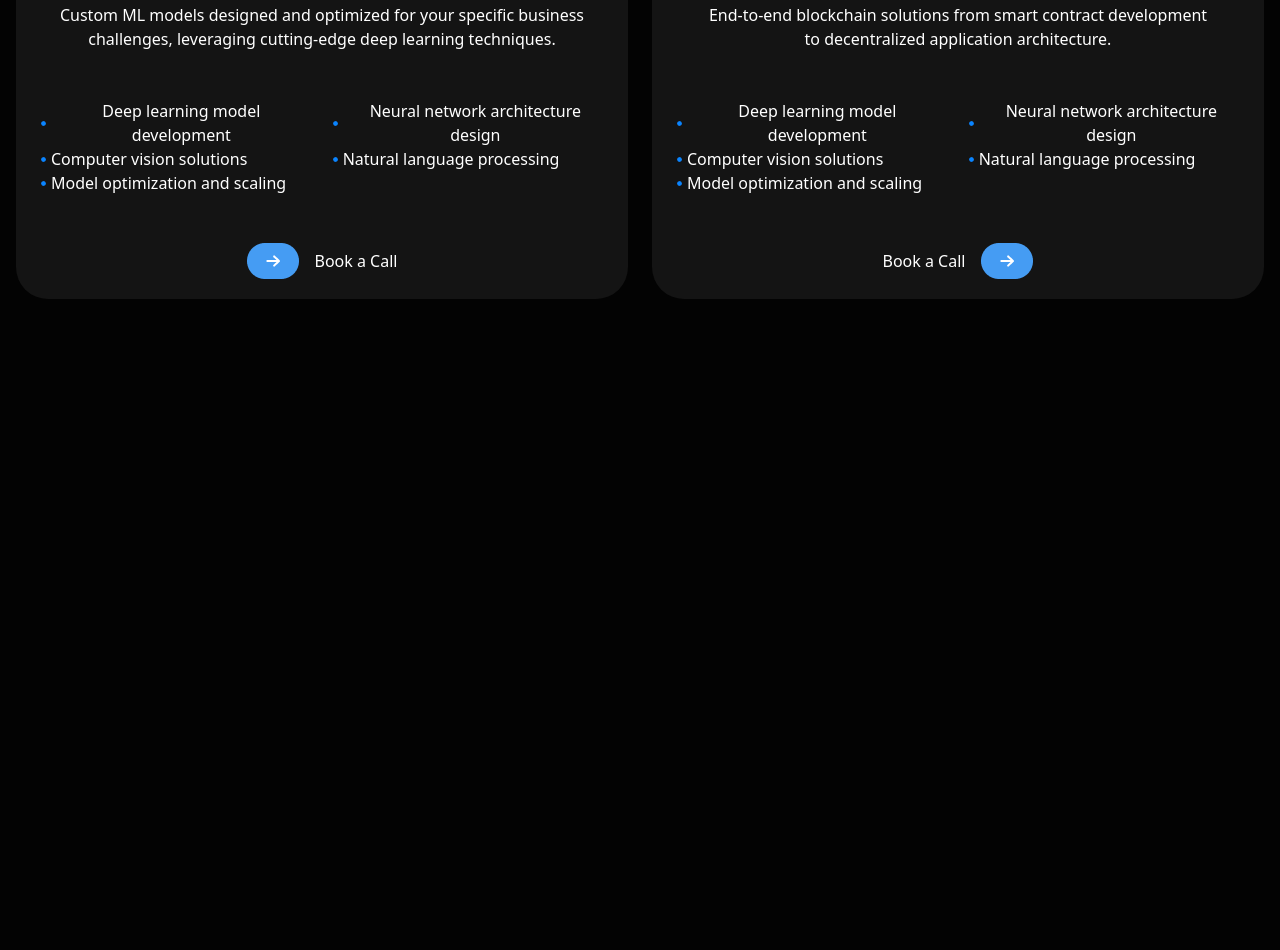
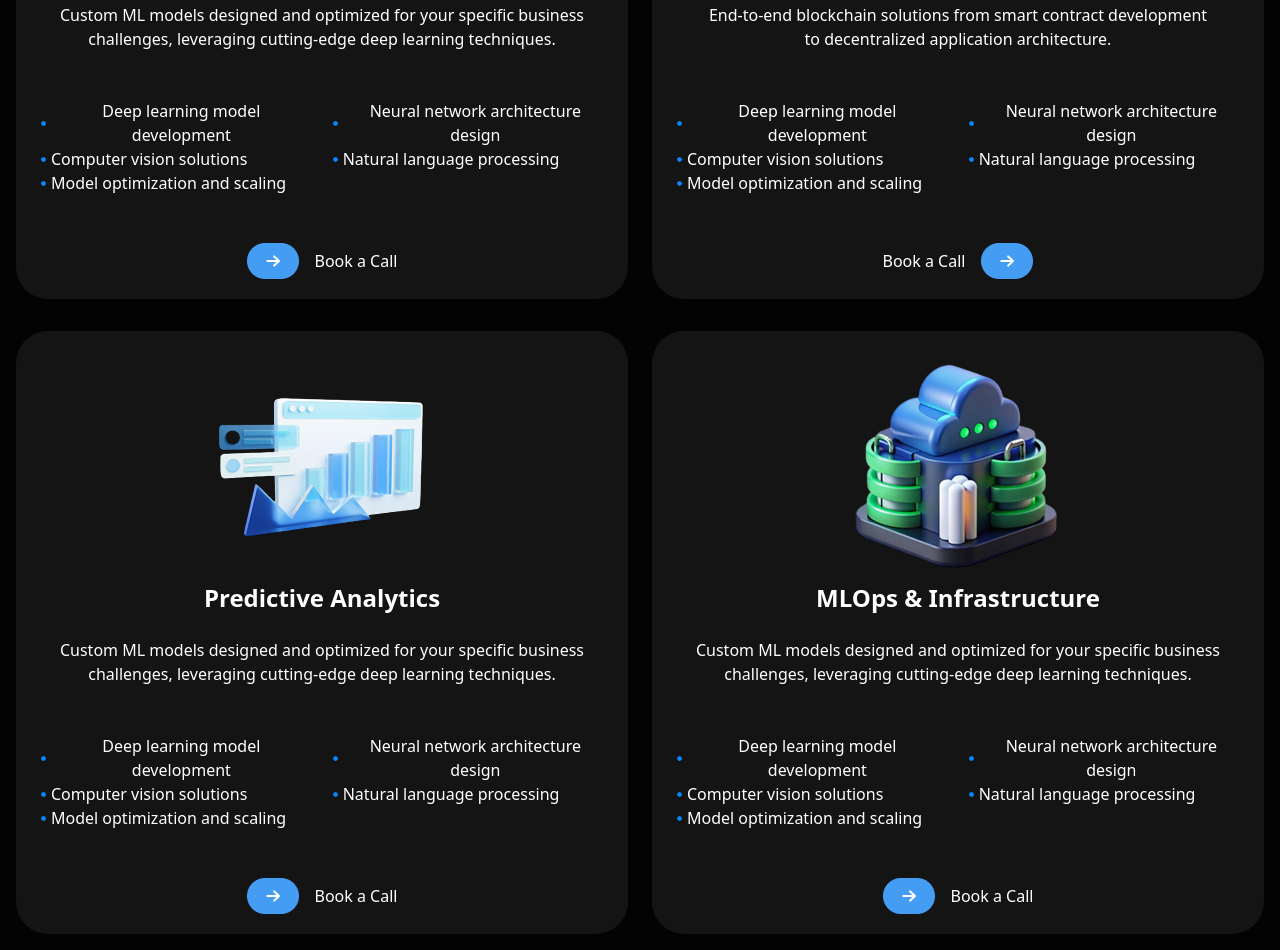
Before and after one commit to numonqalandarov-sketch/git-exam-3-date-24.05.2026, a website: page src/page2.html in a window 1280 px wide. Shown: the part 1238-2188 px from the top of the page. Before the commit the page ends 1553 px from the top, so only its background shows below. Drawn offline with Linux system fonts and the light colour scheme.

Commit message:
section3 page2

```diff
--- a/src/page2.html
+++ b/src/page2.html
@@ -154,5 +154,99 @@
         </div>
       </div>
     </section>
+    <section>
+      <div
+        class="flex flex-col md:flex-row justify-center items-center gap-6 p-4"
+      >
+        <div class="lg:w-160 text-center bg-[#141414] p-5 rounded-4xl w-95">
+          <img class="m-auto" src="./img/72355892508 1 (9).png" alt="" />
+          <p class="font-bold text-2xl">Predictive Analytics</p>
+          <br />
+          <p>
+            Custom ML models designed and optimized for your specific business
+            <br />
+            challenges, leveraging cutting-edge deep learning techniques.
+          </p>
+          <br /><br />
+          <div class="flex gap-4">
+            <div>
+              <div class="flex items-center">
+                <img src="./img/radix-icons_dot-filled.png" alt="" />
+                <p>Deep learning model development</p>
+              </div>
+              <div class="flex items-center">
+                <img src="./img/radix-icons_dot-filled.png" alt="" />
+                <p>Computer vision solutions</p>
+              </div>
+              <div class="flex items-center">
+                <img src="./img/radix-icons_dot-filled.png" alt="" />
+                <p>Model optimization and scaling</p>
+              </div>
+            </div>
+            <div>
+              <div class="flex items-center">
+                <img src="./img/radix-icons_dot-filled.png" alt="" />
+                <p>Neural network architecture design</p>
+              </div>
+              <div class="flex items-center">
+                <img src="./img/radix-icons_dot-filled.png" alt="" />
+                <p>Natural language processing</p>
+              </div>
+            </div>
+          </div>
+          <br /><br />
+          <div
+            class="flex items-center gap-4 border-white m-auto justify-center"
+          >
+            <img src="./img/Container (5).png" alt="" />
+            <p>Book a Call</p>
+          </div>
+        </div>
+        <div class="lg:w-160 text-center bg-[#141414] p-5 rounded-4xl w-95">
+          <img class="m-auto" src="./img/72355892508 1 (8).png" alt="" />
+          <p class="font-bold text-2xl">MLOps & Infrastructure</p>
+          <br />
+          <p>
+            Custom ML models designed and optimized for your specific business
+            <br />
+            challenges, leveraging cutting-edge deep learning techniques.
+          </p>
+          <br /><br />
+          <div class="flex gap-4">
+            <div>
+              <div class="flex items-center">
+                <img src="./img/radix-icons_dot-filled.png" alt="" />
+                <p>Deep learning model development</p>
+              </div>
+              <div class="flex items-center">
+                <img src="./img/radix-icons_dot-filled.png" alt="" />
+                <p>Computer vision solutions</p>
+              </div>
+              <div class="flex items-center">
+                <img src="./img/radix-icons_dot-filled.png" alt="" />
+                <p>Model optimization and scaling</p>
+              </div>
+            </div>
+            <div>
+              <div class="flex items-center">
+                <img src="./img/radix-icons_dot-filled.png" alt="" />
+                <p>Neural network architecture design</p>
+              </div>
+              <div class="flex items-center">
+                <img src="./img/radix-icons_dot-filled.png" alt="" />
+                <p>Natural language processing</p>
+              </div>
+            </div>
+          </div>
+          <br /><br />
+          <div
+            class="flex items-center gap-4 border-white m-auto justify-center"
+          >
+            <img src="./img/Container (5).png" alt="" />
+            <p>Book a Call</p>
+          </div>
+        </div>
+      </div>
+    </section>
   </body>
 </html>
```
